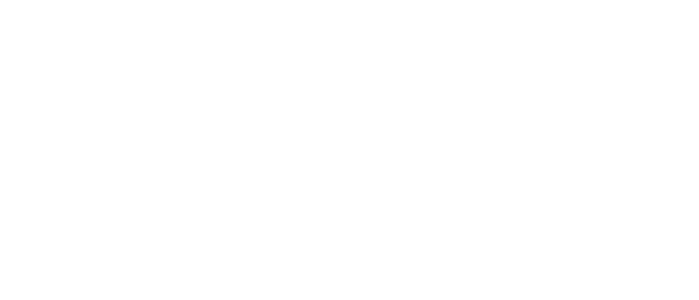
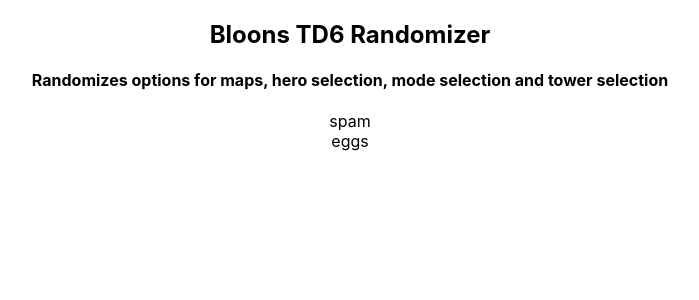
Before and after one commit to whysnakes/btd6randomizerv2, a React (Create React App) app: page / in a window 1280 px wide. Shown: the top 300 px of the page, without its empty margins (290-989 px from the left). Built offline with nearby package versions, Linux system fonts and the light colour scheme.

Commit message:
added placeholders for div functions

```diff
--- a/src/js/App.js
+++ b/src/js/App.js
@@ -1,15 +1,50 @@
+import React from 'react';
 import '../css/App.css';
 import bg from '../static/backgrounds/btd6_background.png'
 
+function Title() {
+  return (
+    <div class="transbox">
+			<h2 class="text-center btd6font">Bloons TD6 Randomizer</h2>
+			<h4 class="text-center btd6font">Randomizes options for maps, hero selection, mode selection and tower selection</h4>
+		</div>
+  );
+}
+
+function Options() {
+  return (
+    "spam"
+  );
+}
+
+function Results() {
+  return (
+    "eggs"
+  );
+}
+
+function Version() {
+  return (
+    <a href="./CHANGELOG.md" id="pagefooter" class="cleanlink mx-2"></a>
+  )
+}
 
 function App() {
   return (
     <div className="App">
-      <div classname="Title"></div>
-      <div classname="Options"></div>
-      <div classname="Results"></div>
+      <div className="Title">
+        <Title />
+      </div>
+      <div className="Options">
+        <Options />
+      </div>
+      <div className="Results">
+        <Results />
+      </div>
       <footer>
-        <div classname="Version"></div>
+        <div className="Version">
+          <Version />
+        </div>
       </footer>
     </div>
   );
```
